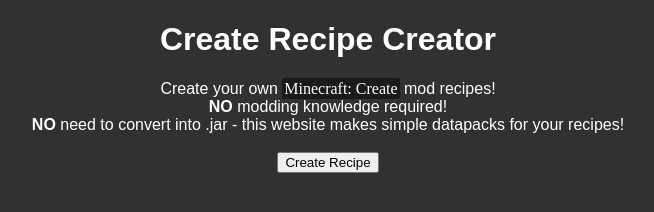
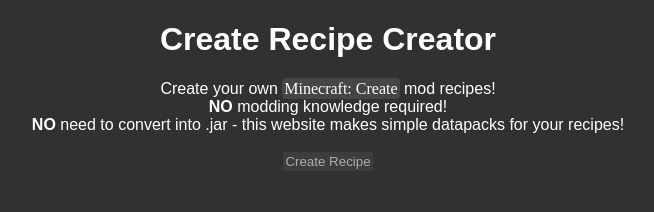
Before and after one commit to PilotTim136/CreateRecipeCreator, a plain HTML site: page index.html in a window 1280 px wide. Shown: the whole page, without its empty margins (312-966 px from the left). Drawn offline with Linux system fonts and the light colour scheme.

Commit message:
CSS UI changes
Made general inputs (buttons, textareas, textinputs, ...) in a darker color, matching the background

```diff
--- a/index.html
+++ b/index.html
@@ -14,5 +14,7 @@
         <b>NO</b> need to convert into .jar - this website makes simple datapacks for your recipes!<br><br>
         <a href="create.html"><button>Create Recipe</button></a>
     </center>
+
+    <script src="main.js"></script>
 </body>
 </html>
--- a/style.css
+++ b/style.css
@@ -5,9 +5,9 @@
 }
 
 code{
-    background-color: rgb(26, 26, 26);
+    background-color: rgb(70, 70, 70);
     padding: 2px;
-    border-radius: 2px;
+    border-radius: 4px;
     font-family: 'Times New Roman', Times, serif;
 }
 
@@ -22,3 +22,36 @@
     background-color: rgb(85, 85, 85);
     border-radius: 5px;
 }
+
+button, select{
+    cursor: pointer;
+}
+
+input, textarea, select, button{
+    opacity: 0.6;
+    background-color: rgb(70, 70, 70);
+    color: white;
+    border: none;
+    padding: 2px;
+    border-radius: 2px;
+    box-sizing: border-box;
+    transition: background-color 100ms, opacity 100ms, color 100ms;
+}
+
+button:hover,
+textarea:hover,
+textarea:focus,
+select:hover,
+select:focus,
+input:hover,
+input:focus{
+    opacity: 1;
+    color: white;
+}
+
+#footer{
+    position: fixed;
+    text-align: right;
+    bottom: 2px;
+    right: 2px;
+}
```
Also changed, not shown: create.html (+1 -0 lines).
